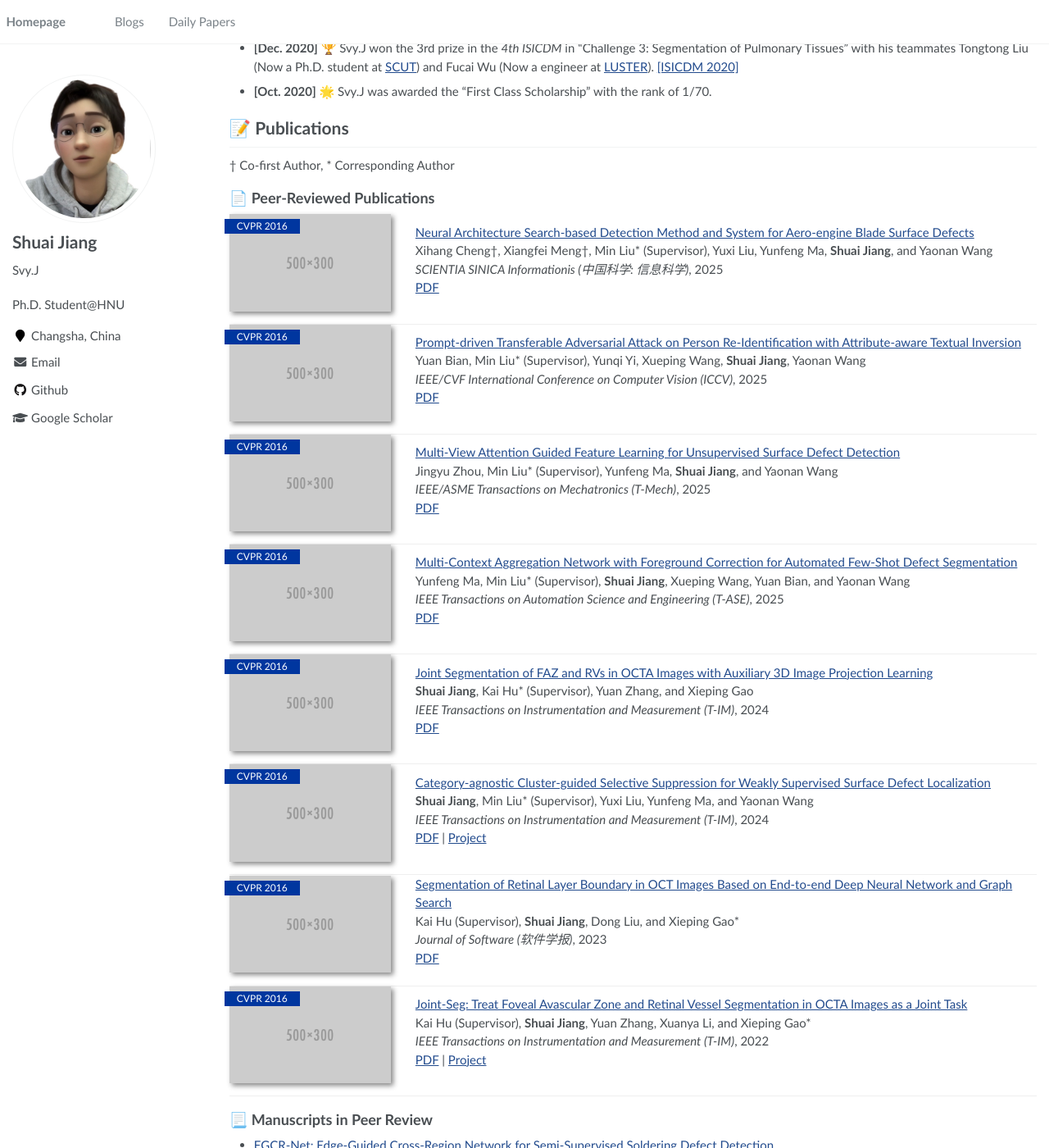
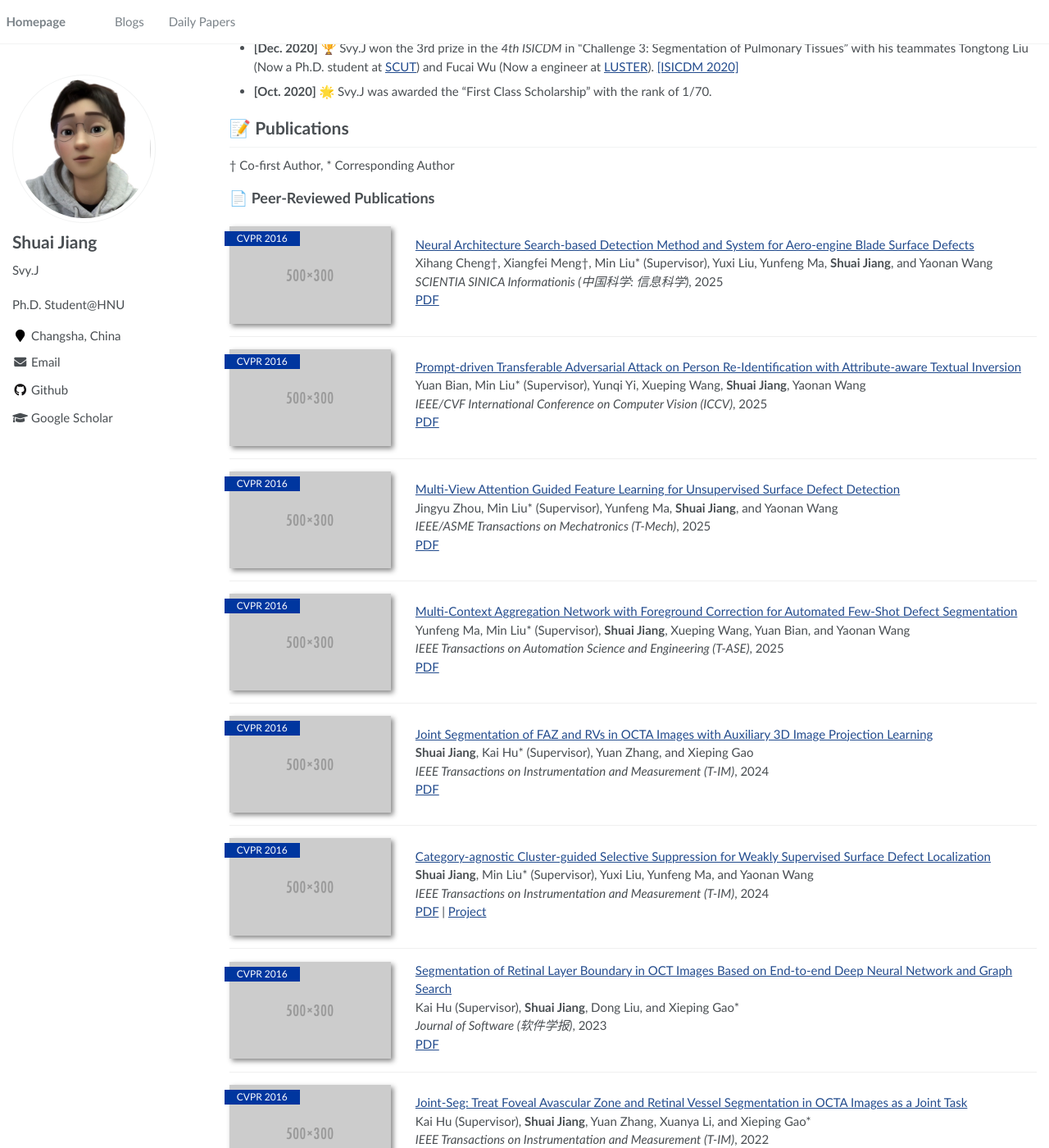
Before and after one commit to SvyJ/svyj.github.io, a Jekyll site: the page built from _pages/index.md, in a window 1280 px wide and 1400 px high, scrolled down 1242 px. Shown: the whole window at 82% size. Built offline with Jekyll 4.4.1, drawn with Linux system fonts in a browser that asks for light colours.

Commit message:
Update main.scss

```diff
--- a/assets/css/main.scss
+++ b/assets/css/main.scss
@@ -47,7 +47,7 @@
     flex-direction: row;
     flex-wrap: wrap;
     border-bottom: 1px #efefef solid;
-    padding: 0 0 1em 0;
+    padding: 1em 0 1em 0;
 
 
     .paper-box-image{
```
